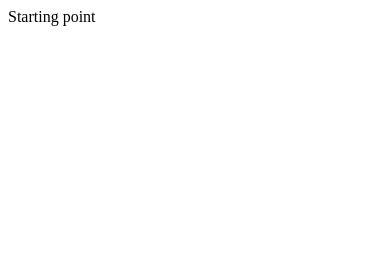
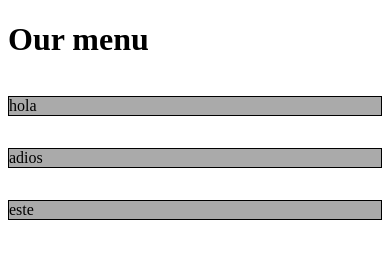
Before and after one commit to moisespd/mod2_solution, a plain HTML site: page index.html in a window 390 px wide. Drawn offline with Linux system fonts and the light colour scheme.

Commit message:
Responsive design working

```diff
--- a/css/styles.css
+++ b/css/styles.css
@@ -0,0 +1,38 @@
+* {
+	box-sizing: border-box;
+}
+p {
+	border: 1px solid black;
+	background-color: #AAAAAA;
+	float: left;
+	position: relative;
+}
+/* --------------------------------------------------
+-- Large devices: for example a laptop
+---------------------------------------------------*/
+@media (min-width: 992px) {
+	p {
+		width: 33%;
+	}
+}
+/* --------------------------------------------------
+-- Medium devices: for example a tablet
+---------------------------------------------------*/
+@media (min-width: 768px) and (max-width: 991px) {
+	#p1, #p2 {
+		width: 50%;
+	}
+
+	#p3 {
+		width: 100%;
+	}
+}
+
+/* --------------------------------------------------
+-- Small devices: for example a mobile phone
+---------------------------------------------------*/
+@media (max-width: 767px) {
+	p {
+		width: 100%;
+	}
+}
--- a/index.html
+++ b/index.html
@@ -3,8 +3,12 @@
   <head>
     <meta charset="UTF-8">
     <title>Mod2 solution by moisespd</title>
+    <link rel="stylesheet" href="./css/styles.css">
   </head>
   <body>
-    Starting point
+    <h1> Our menu </h1>
+    <p id = "p1"> hola </p>
+    <p id = "p2"> adios </p>
+    <p id = "p3"> este </p>
   </body>
 </html>
```
